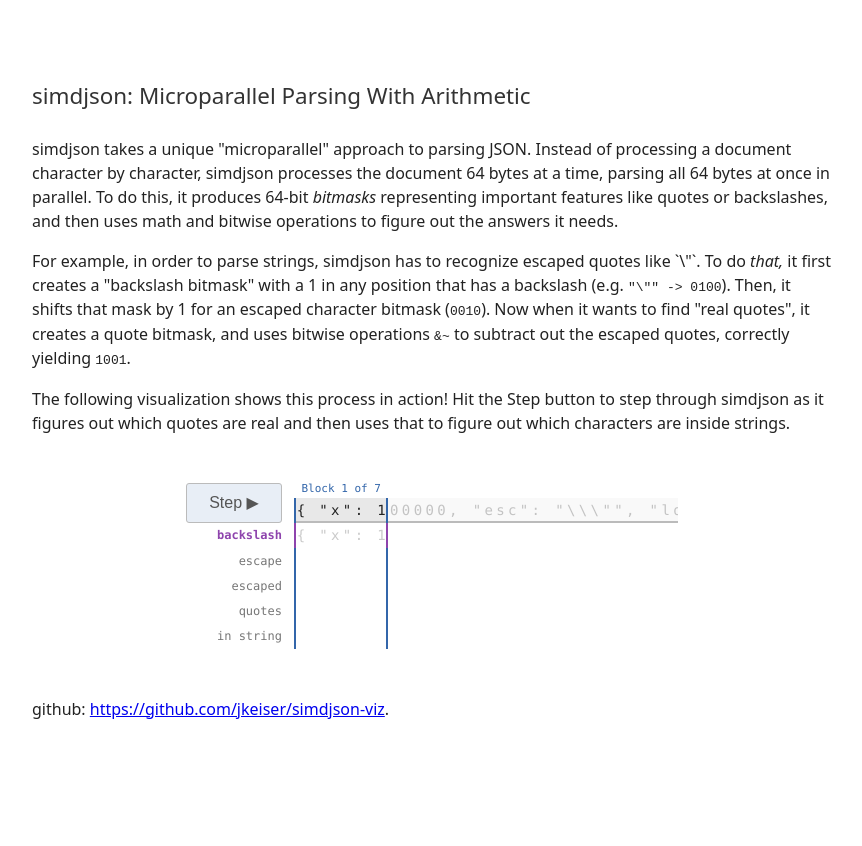
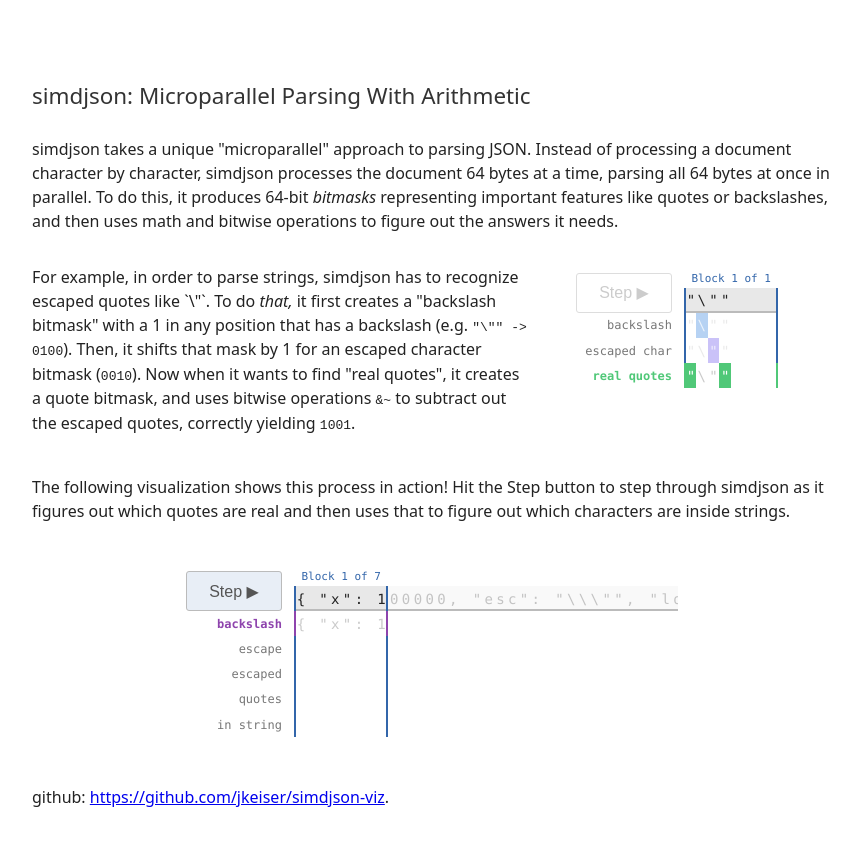
Before and after one commit to jkeiser/simdjson-viz, a Svelte app: page / in a window 1280 px wide. Shown: the top 846 px of the page, without its empty margins (208-1070 px from the left). Before the commit the page ends 801 px from the top, so only its background shows below. Built offline with nearby package versions, Linux system fonts and the light colour scheme.

Commit message:
feat: add inline MaskGrid to illustrate escape example
Adds small MaskGrid next to second paragraph showing the escaped quote
example (\"\\\"\" with masks 0100/0010/1001). Uses flexbox layout that
stacks vertically on narrow screens.

Co-Authored-By: Claude <noreply@anthropic.com>

```diff
--- a/src/App.svelte
+++ b/src/App.svelte
@@ -1,12 +1,25 @@
 <script lang="ts">
   import MaskGrid from './lib/MaskGrid.svelte';
   import { inputString, maskRows } from './lib/exampleData';
+
+  // Inline example for second paragraph
+  const escapeExampleInput = '"\\""';
+  const escapeExampleRows = [
+    { label: 'backslash', color: '#4a90e2', mask: [false, true, false, false] },
+    { label: 'escaped char', color: '#7b68ee', mask: [false, false, true, false], shift: 1 },
+    { label: 'real quotes', color: '#50c878', mask: [true, false, false, true] }
+  ];
 </script>
 
 <main>
   <h1>simdjson: Microparallel Parsing With Arithmetic</h1>
   <p>simdjson takes a unique "microparallel" approach to parsing JSON. Instead of processing a document character by character, simdjson processes the document 64 bytes at a time, parsing all 64 bytes at once in parallel. To do this, it produces 64-bit <em>bitmasks</em> representing important features like quotes or backslashes, and then uses math and bitwise operations to figure out the answers it needs.</p>
-  <p>For example, in order to parse strings, simdjson has to recognize escaped quotes like `\"`. To do <em>that,</em> it first creates a "backslash bitmask" with a 1 in any position that has a backslash (e.g. <code>"\"" -&gt; 0100</code>). Then, it shifts that mask by 1 for an escaped character bitmask (<code>0010</code>). Now when it wants to find "real quotes", it creates a quote bitmask, and uses bitwise operations <code>&amp;~</code> to subtract out the escaped quotes, correctly yielding <code>1001</code>.</p>
+  <div class="example-container">
+    <p class="example-text">For example, in order to parse strings, simdjson has to recognize escaped quotes like `\"`. To do <em>that,</em> it first creates a "backslash bitmask" with a 1 in any position that has a backslash (e.g. <code>"\"" -&gt; 0100</code>). Then, it shifts that mask by 1 for an escaped character bitmask (<code>0010</code>). Now when it wants to find "real quotes", it creates a quote bitmask, and uses bitwise operations <code>&amp;~</code> to subtract out the escaped quotes, correctly yielding <code>1001</code>.</p>
+    <div class="example-grid">
+      <MaskGrid input={escapeExampleInput} rows={escapeExampleRows} blockSize={8} initialBlock={0} initialRow={2} />
+    </div>
+  </div>
   <p>The following visualization shows this process in action! Hit the Step button to step through simdjson as it figures out which quotes are real and then uses that to figure out which characters are inside strings.</p>
   <div class="figure">
     <MaskGrid input={inputString} rows={maskRows} />
@@ -26,6 +39,32 @@
     margin: 1.5rem auto;
   }
 
+  .example-container {
+    display: flex;
+    gap: 1.5rem;
+    align-items: start;
+    margin-bottom: 1.5rem;
+  }
+
+  .example-text {
+    flex: 1;
+  }
+
+  .example-grid {
+    width: 280px;
+    flex-shrink: 0;
+  }
+
+  @media (max-width: 700px) {
+    .example-container {
+      flex-direction: column;
+    }
+    .example-grid {
+      width: 100%;
+      max-width: 400px;
+    }
+  }
+
   h1 {
     font-size: 1.4rem;
     color: #333;
```
